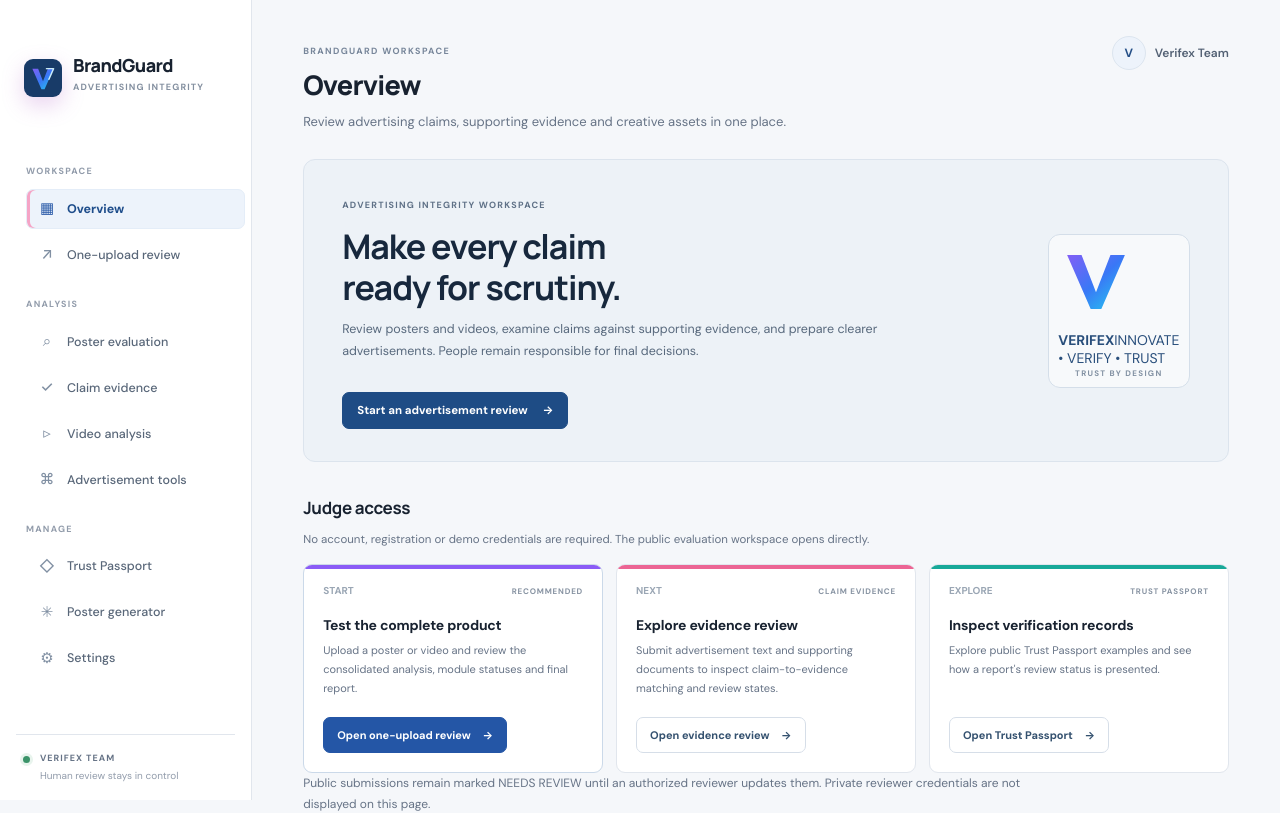
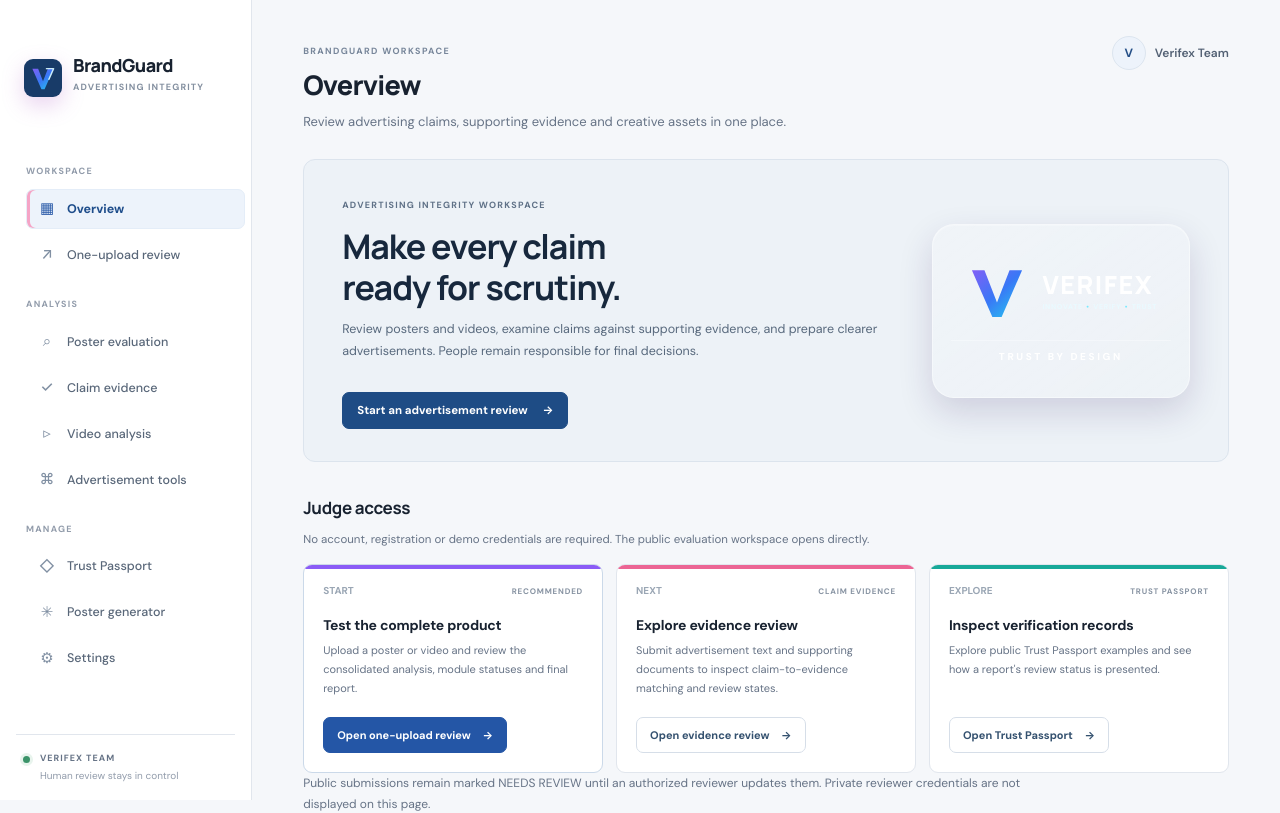
Before and after one commit to Sagarkrishna27/brandguard-verifex, a React (Vite) app: page / in a window 1280 px wide. Shown: the top 813 px of the page. Built offline with nearby package versions, Linux system fonts and the light colour scheme; no server answers.

Commit message:
Style full VERIFEX hero brand lockup

```diff
--- a/src/professional.css
+++ b/src/professional.css
@@ -609,3 +609,96 @@ textarea, select {
   .unified-upload .upload-area { padding: 18px 12px; }
   .unified-upload .upload-area input[type="file"] { font-size: 12px; }
 }
+
+
+/* Full VERIFEX identity lockup in the dashboard hero */
+.hero-brand-lockup {
+  width: 258px;
+  min-width: 258px;
+  height: auto;
+  min-height: 174px;
+  padding: 22px 18px;
+  display: flex;
+  flex-direction: column;
+  align-items: center;
+  justify-content: center;
+  gap: 15px;
+  box-sizing: border-box;
+  border: 1px solid rgba(255,255,255,.42);
+  border-radius: 22px;
+  background: linear-gradient(145deg, rgba(255,255,255,.19), rgba(255,255,255,.08));
+  box-shadow: 0 14px 34px rgba(43,24,91,.16), inset 0 1px rgba(255,255,255,.24);
+}
+.hero-brand-main {
+  display: flex;
+  align-items: center;
+  justify-content: center;
+  gap: 12px;
+  width: 100%;
+}
+.hero-brand-lockup .hero-symbol-logo {
+  width: 66px;
+  height: 66px;
+  margin: 0;
+  flex: 0 0 66px;
+}
+.hero-brand-type {
+  display: flex;
+  min-width: 0;
+  flex-direction: column;
+  align-items: flex-start;
+  gap: 5px;
+}
+.hero-brand-type strong {
+  color: #fff;
+  font-family: 'Manrope', sans-serif;
+  font-size: 25px;
+  line-height: 1;
+  letter-spacing: 1.5px;
+  font-weight: 800;
+}
+.hero-brand-type span {
+  color: #e9faff;
+  font-size: 7px;
+  line-height: 1.5;
+  letter-spacing: .75px;
+  white-space: nowrap;
+  font-weight: 700;
+}
+.hero-brand-type i {
+  color: #78eaff;
+  font-style: normal;
+  padding: 0 1px;
+}
+.hero-brand-lockup .hero-symbol-caption {
+  margin: 0;
+  padding-top: 11px;
+  width: 100%;
+  border-top: 1px solid rgba(255,255,255,.32);
+  color: #fff;
+  font-size: 10px;
+  line-height: 1;
+  letter-spacing: 2.6px;
+  font-weight: 800;
+  text-align: center;
+}
+@media (max-width: 900px) {
+  .hero-brand-lockup {
+    width: min(100%, 258px);
+    min-width: 0;
+    min-height: 158px;
+    margin: 20px auto 0;
+    padding: 19px 16px;
+  }
+  .hero-brand-lockup .hero-symbol-logo {
+    width: 58px;
+    height: 58px;
+    flex-basis: 58px;
+  }
+}
+@media (max-width: 560px) {
+  .hero-brand-lockup {
+    width: min(100%, 245px);
+    margin: 18px auto 0;
+  }
+}
```
